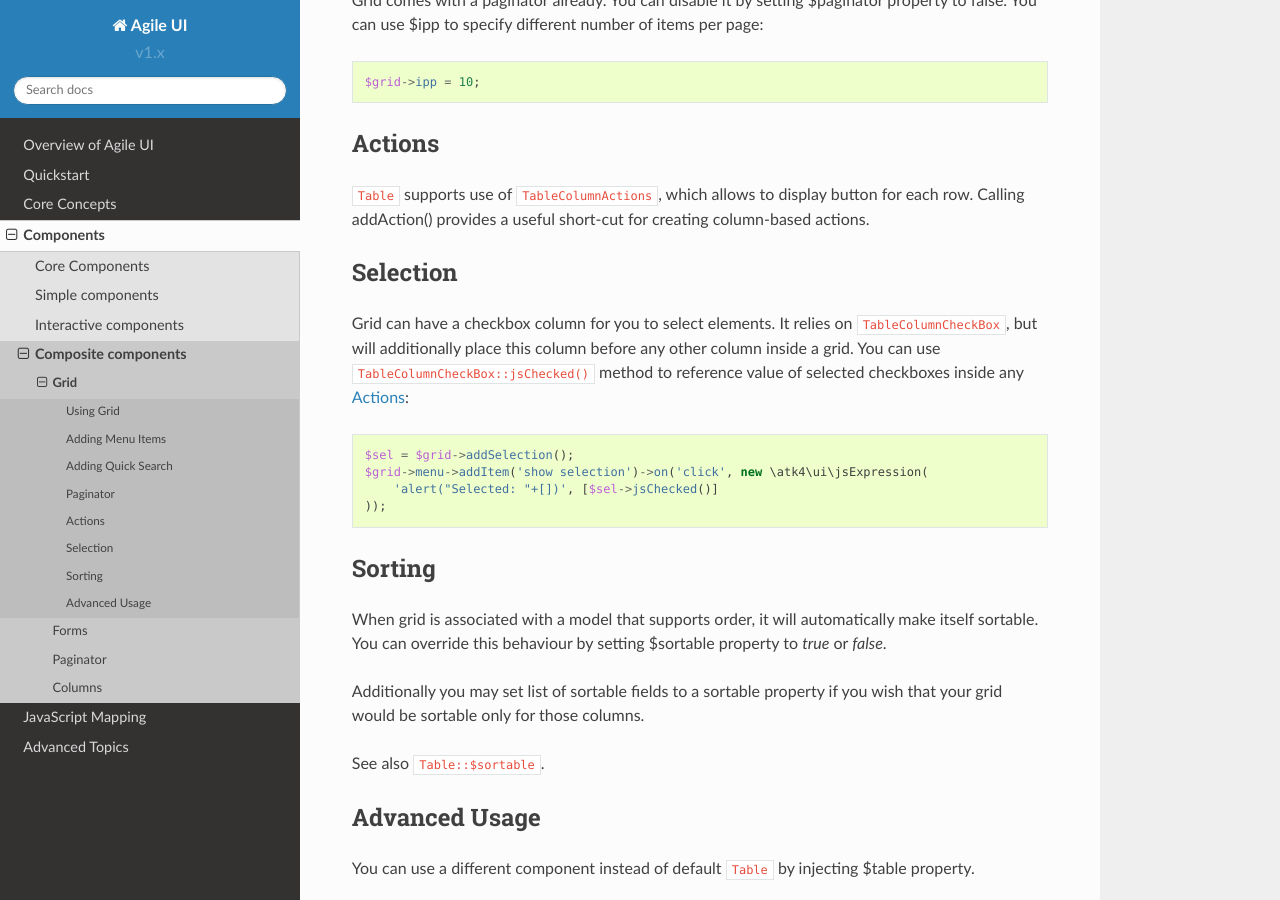
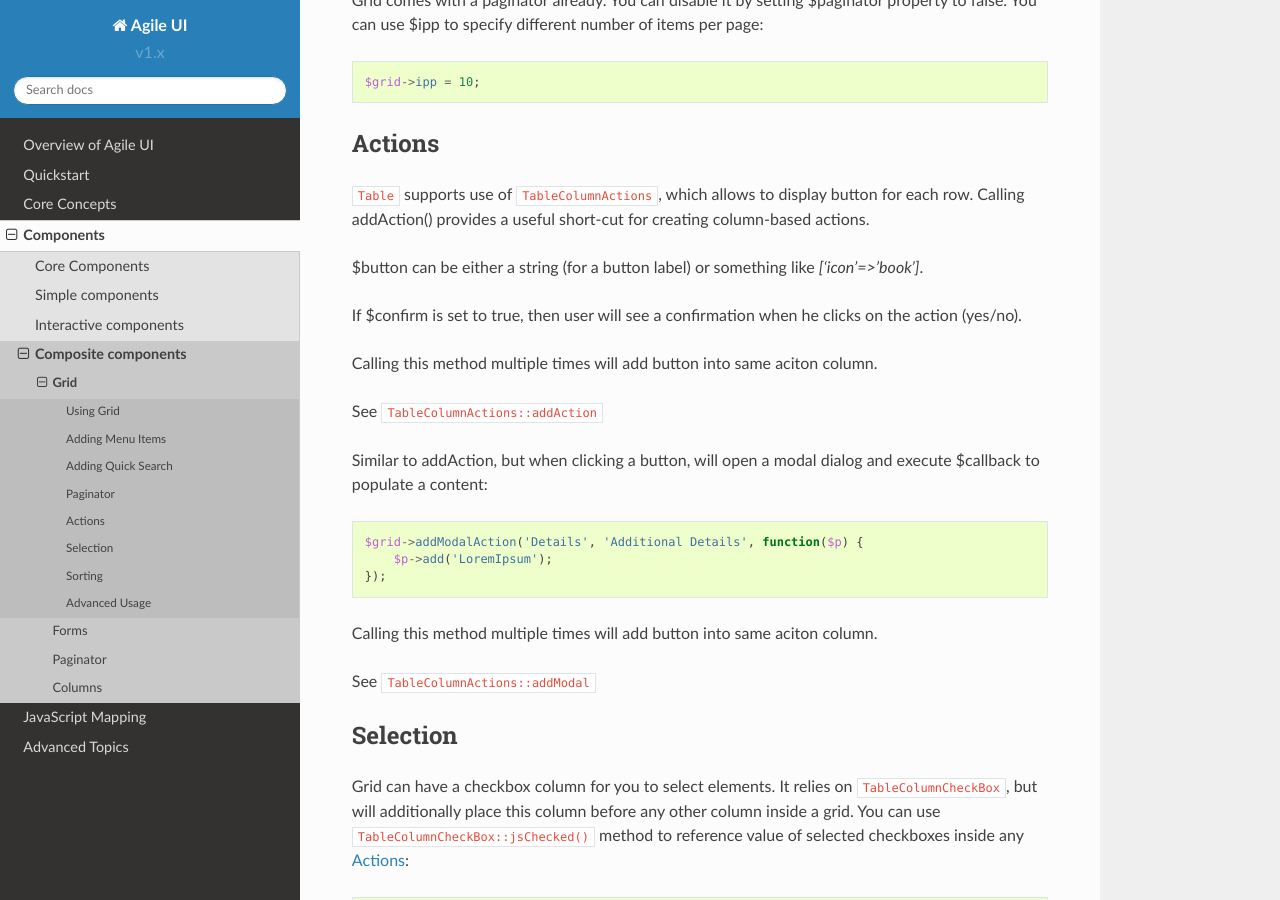
Before and after one commit to atk4/ui, a Sphinx documentation site: the page built from docs/grid.rst, in a window 1280 px wide and 900 px high, scrolled down 1658 px. Built offline with Sphinx 7.4.7 and the Read the Docs theme 2.0.0, drawn with Linux system fonts in a browser that asks for light colours; pages that are not in the unit, such as notebooks, are missing from menus; cross-references to code outside the pages are shown as plain code.

Commit message:
Add Grid::addModalAction()

```diff
--- a/docs/grid.rst
+++ b/docs/grid.rst
@@ -81,10 +81,31 @@ Actions
 
 .. php:attr: $actions
 
-.. php:method: addAction($label, $action)
+.. php:method: addAction($button, $action, $confirm = false)
 
 :php:class:`Table` supports use of :php:class:`TableColumn\Actions`, which allows to display button for each row.
 Calling addAction() provides a useful short-cut for creating column-based actions.
+
+$button can be either a string (for a button label) or something like `['icon'=>'book']`.
+
+If $confirm is set to true, then user will see a confirmation when he clicks on the action (yes/no).
+
+Calling this method multiple times will add button into same aciton column.
+
+See :php:meth:`TableColumn\Actions::addAction`
+
+.. php:method: addModalAction($button, $title, $callback)
+
+Similar to addAction, but when clicking a button, will open a modal dialog and execute $callback
+to populate a content::
+
+    $grid->addModalAction('Details', 'Additional Details', function($p) {
+        $p->add('LoremIpsum');
+    });
+
+Calling this method multiple times will add button into same aciton column.
+
+See :php:meth:`TableColumn\Actions::addModal`
 
 Selection
 =========
```
Also changed, not shown: 1 other file.
